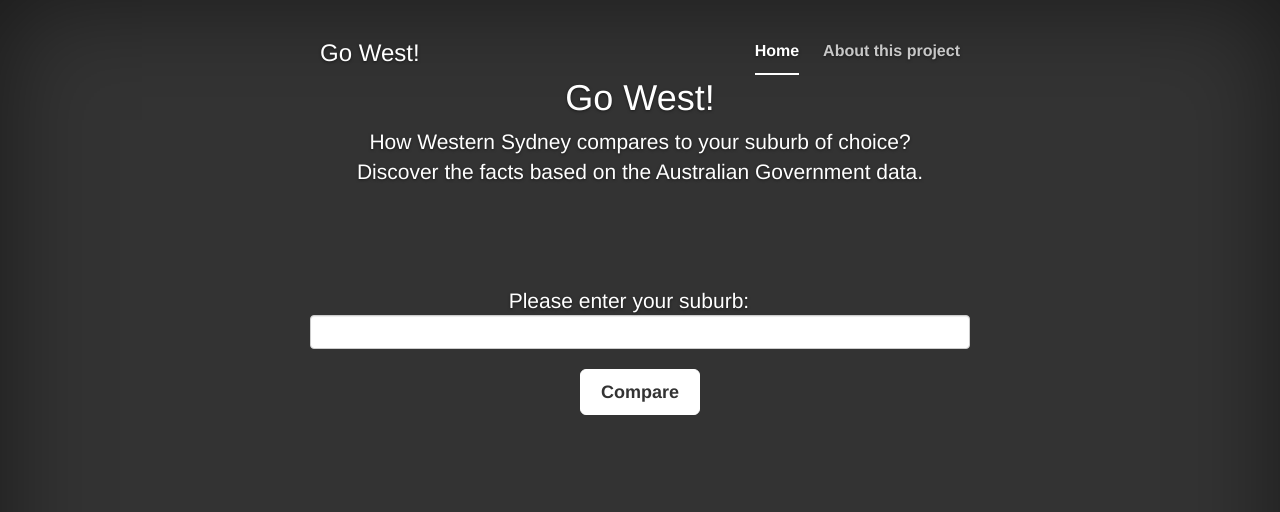
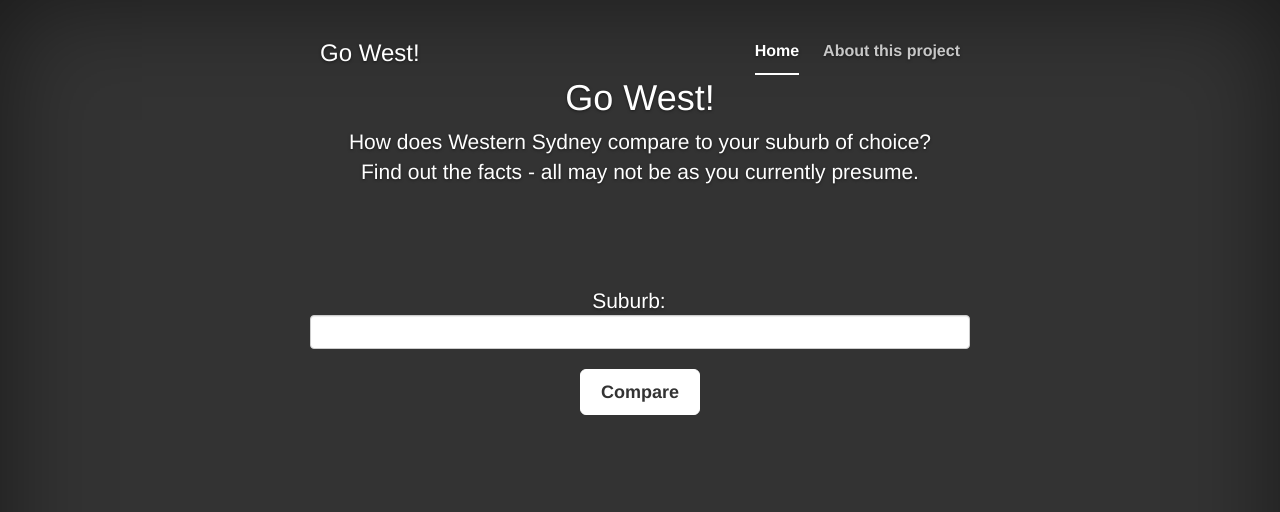
Before and after one commit to deccico/gowest, a Django app: template gowestapp/templates/go/index.html in a window 1280 px wide. Shown: the top 512 px of the page. Run offline with Django 3.2, Linux system fonts and the light colour scheme; the template is opened without the code that fills it, so the values that code supplies are empty; some libraries are stand-ins or nearby versions; some web fonts are replaced.

Commit message:
Updating HTML style etc.

```diff
--- a/gowestapp/templates/go/index.html
+++ b/gowestapp/templates/go/index.html
@@ -33,11 +33,11 @@
 
           <div class="inner cover">
             <h1 class="cover-heading">Go West!</h1>
-            <p class="lead">How Western Sydney compares to your suburb of choice?</br>
-                Discover the facts based on the Australian Government data.</p>
+            <p class="lead">How does Western Sydney compare to your suburb of choice?</br>
+                Find out the facts - all may not be as you currently presume.</p>
               </br> </br> </br> </br>
 
-            <p class="lead">Please enter your suburb:
+            <p class="lead">Suburb:
               <span class="glyphicon glyphicon-screenshot"></span>
               <input id="txtcompare" class="form-control" type="text" data-provide="typeahead"
        data-source='["Deluxe Bicycle", "Super Deluxe Trampoline", "Super Duper Scooter"]'>
```
